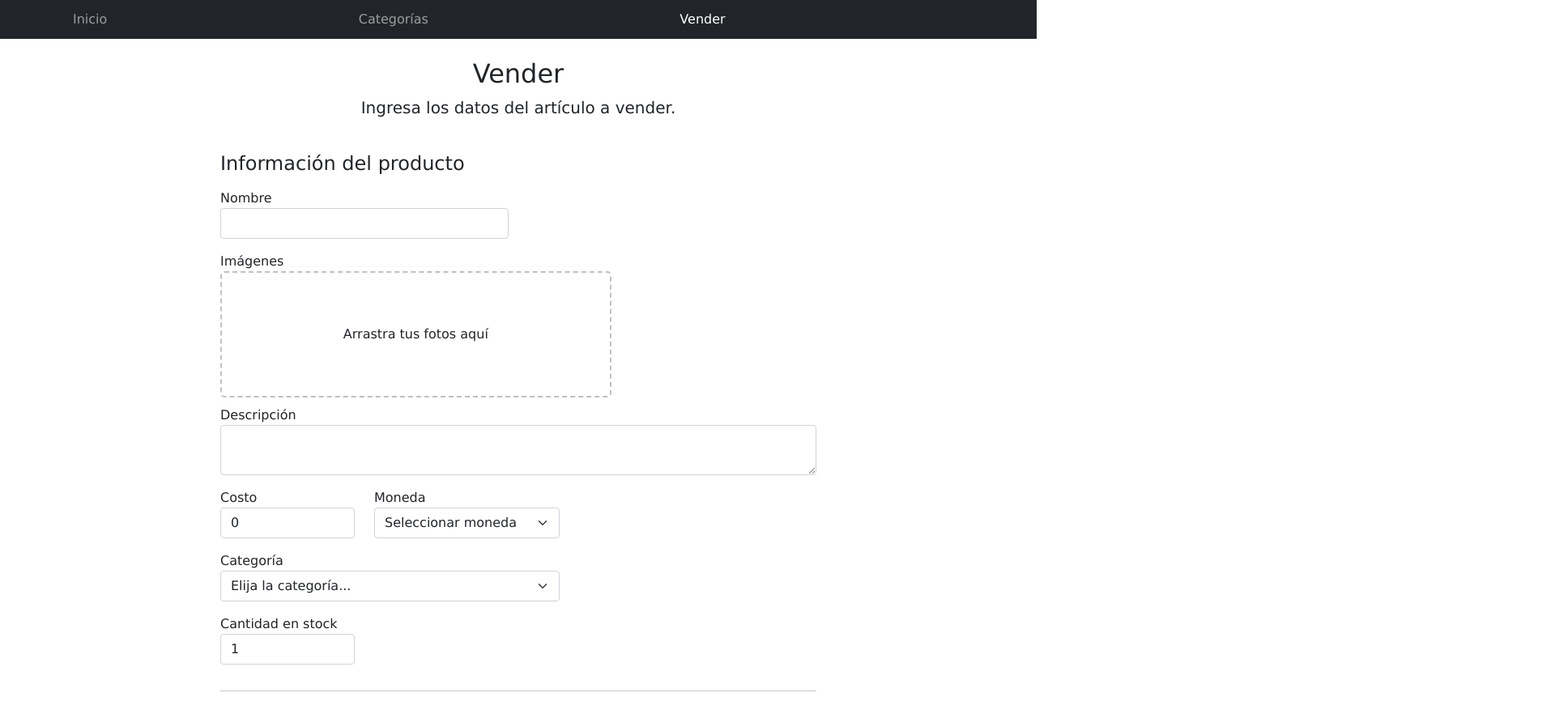
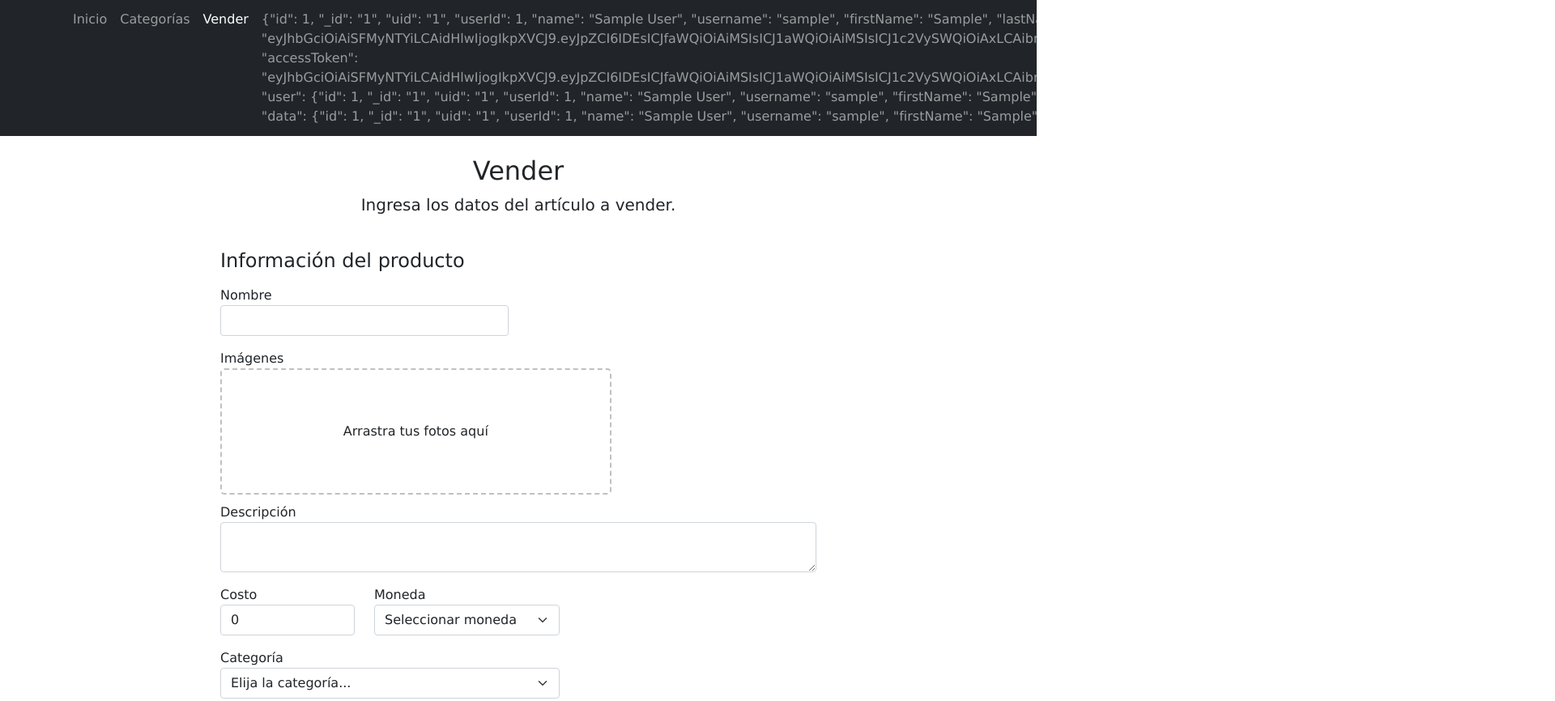
Before and after one commit to takeshigomez/takeshigomez.github.io, a plain HTML site: page workspace-inicial/sell.html in a window 1280 px wide. Shown: the top 866 px of the page at 81% size, 1920 px wide, since content can reach past the window. Drawn offline with Linux system fonts and the light colour scheme; sample sign-in values are in the browser's storage.

Commit message:
Nombre de logeo en la barra de navegacion MEJORADO

```diff
--- a/workspace-inicial/js/sell.js
+++ b/workspace-inicial/js/sell.js
@@ -147,3 +147,11 @@ document.addEventListener("DOMContentLoaded", function(e){
         }
     });
 });
+
+let logueado = sessionStorage.getItem("user");
+if (logueado == null) {
+    location.href= "./login.html";
+}
+
+const container = document.getElementById("perfil")
+container.innerHTML += logueado
--- a/workspace-inicial/sell.html
+++ b/workspace-inicial/sell.html
@@ -30,6 +30,7 @@
             <a class="nav-link active" href="sell.html">Vender</a>
           </li>
           <li class="nav-item">
+            <a class="nav-link" id="perfil" href="my-profile.html"></a>
           </li>
         </ul>
       </div>
```
Also changed, not shown: workspace-inicial/categories.html (+1 -0 lines), workspace-inicial/js/categories.js (+8 -0 lines), workspace-inicial/js/my-profile.js (+7 -0 lines), workspace-inicial/my-profile.html (+1 -0 lines).
